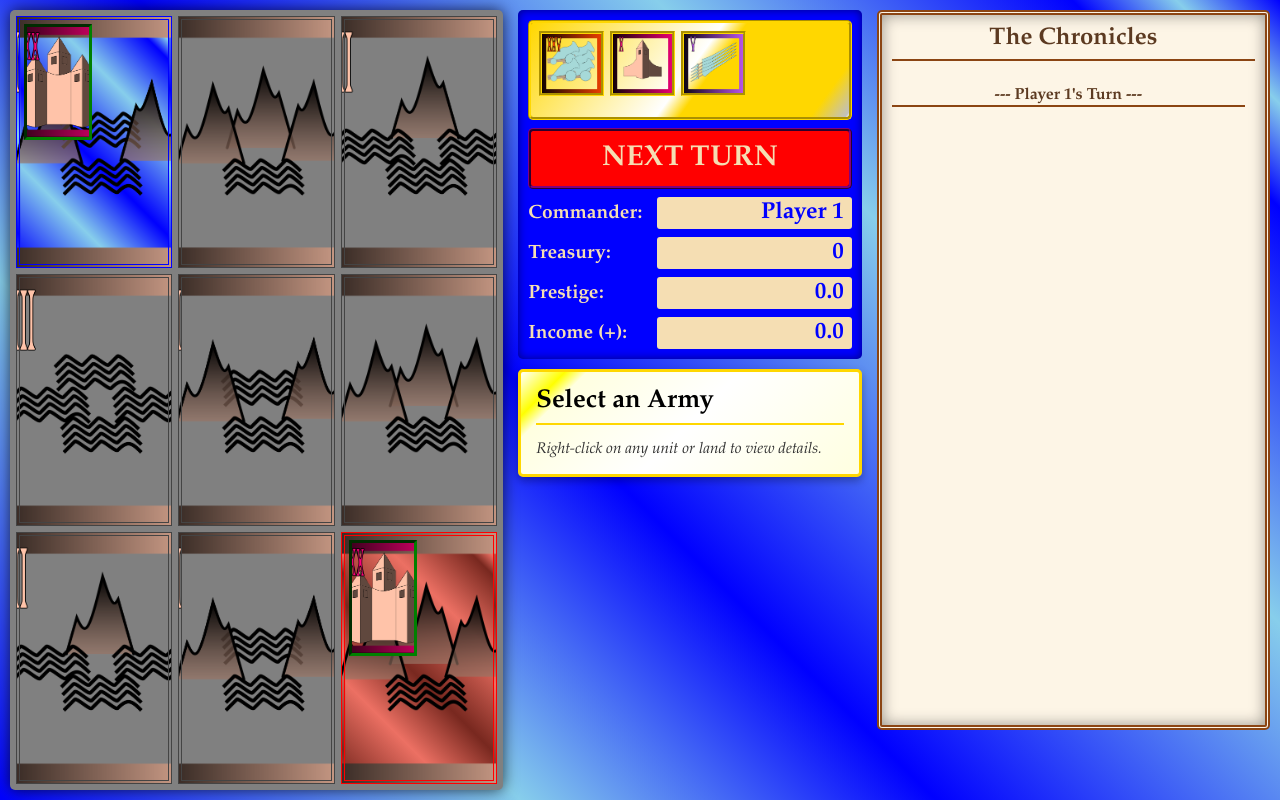
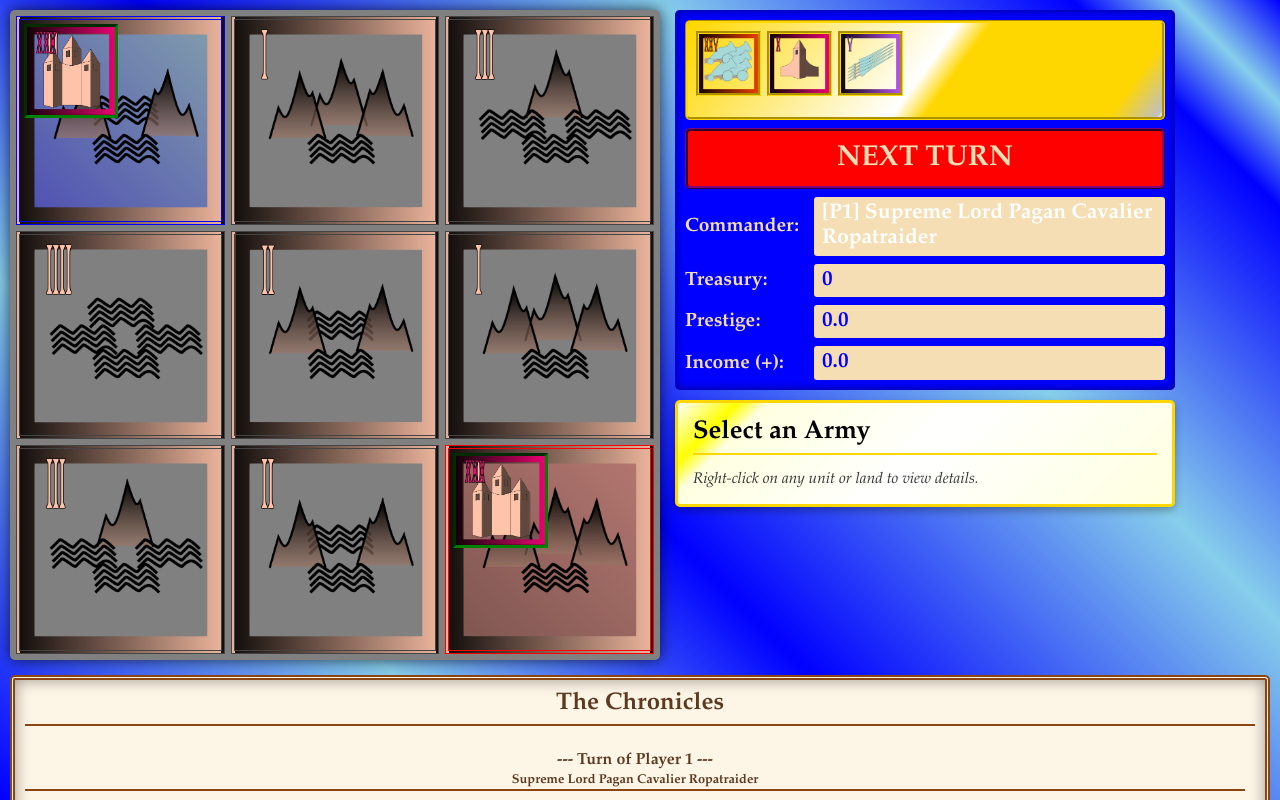
Before and after one commit to DvaidCh/LordsAndLands-Lands-of-Mercenaries, a plain HTML site: page index.html in a window 1280 px wide. Shown: the top 800 px of the page. Drawn offline with Linux system fonts and the light colour scheme.

Commit message:
Update index.html

```diff
--- a/index.html
+++ b/index.html
@@ -20,7 +20,7 @@
 			-webkit-user-select: none;
 		}
 
-		/* Game Board - Adaptive CSS Grid */
+		/* Game Board - Rigid Perfect Squares */
 		#lands {
 			display: grid;
 			grid-template-columns: repeat(3, 1fr);
@@ -28,18 +28,19 @@
 			gap: 6px;
 			background: grey;
 			padding: 6px;
-			flex: 1 1 450px; /* Adapts to available space */
+			flex: 0 1 650px; /* Adapts to space but caps out */
+			width: 100%;
 			max-width: 800px;
-			aspect-ratio: 1; /* Keeps the board perfectly square */
+			aspect-ratio: 1 / 1; /* FORCES PERFECT SQUARE */
 			box-shadow: 0 0 15px rgba(0,0,0,0.7);
 			border-radius: 5px;
+			align-self: flex-start;
 		}
 
 		.land {
 			border: 4px double #444;
-			background-size: cover, cover; /* Covers both the image and the gradient layers */
+			background-size: cover, cover; /* Top layer: image, Bottom layer: faction flag */
 			background-position: center;
-			/* Strict 2x2 grid so cards take up exactly ~1/4 of the land each */
 			display: grid;
 			grid-template-columns: repeat(2, 1fr);
 			grid-template-rows: repeat(2, 1fr);
@@ -48,6 +49,7 @@
 			overflow: hidden;
 			position: relative;
 			transition: transform 0.1s;
+			aspect-ratio: 1 / 1; /* FORCES PERFECT SQUARE */
 		}
 
 		.card {
@@ -58,6 +60,7 @@
 			background-size: cover;
 			background-position: center;
 			transition: filter 0.2s;
+			aspect-ratio: 1 / 1; /* FORCES PERFECT SQUARE */
 		}
 		.card:hover { filter: brightness(1.2); }
 
@@ -82,7 +85,7 @@
 		}
 
 		#shop .card {
-			width: 65px; /* Fixed size in shop to keep UI clean */
+			width: 65px;
 			height: 65px;
 			border: 3px groove gold;
 		}
@@ -109,10 +112,12 @@
 		.outp {
 			display: inline-block;
 			background: wheat;
-			padding: 2px 8px;
+			padding: 4px 8px;
 			border-radius: 3px;
-			font-size: 1.2em;
-			text-align: right;
+			font-size: 1.1em;
+			text-align: left;
+			color: #222;
+			line-height: 1.2;
 		}
 
 		#nxtTurnButton {
@@ -157,7 +162,7 @@
 			flex-direction: column;
 			padding: 10px;
 			box-shadow: inset 0 0 15px rgba(0,0,0,0.4);
-			height: 90vh; /* Adapts vertically */
+			height: 90vh;
 			max-height: 800px;
 		}
 
@@ -181,12 +186,11 @@
 		.chronicle-entry i { color: #8b0000; font-weight: bold; font-style: normal; }
 		.chronicle-entry .leader { color: #4b0082; font-weight: bold; text-decoration: underline; }
 
-		/* Dynamics States */
 		.inactive { border: 3px outset gray; filter: grayscale(50%); }
-
 	</style>
 	<script type="text/javascript">
-		// Helper to format epic names naturally
+		var gameEnded = false;
+
 		function toTitleCase(str) {
 			return str.replace(/\w\S*/g, function(txt) {
 				let lower = txt.toLowerCase();
@@ -195,7 +199,6 @@
 			}).replace(/\s+/g, ' ').trim();
 		}
 
-		// EPIC NAME GENERATORS (With recursive depth!)
 		landnames={prename:[],prefix:[],name:[],midfix:[],postfix:[],postname:[]};
 		landnames.prename.push("Villa ","Duchy ", "Monte ", "Terra ","");
 		landnames.prefix.push("Los-","Des-","San-","Sain-","Casta-","Vila-","Monte-","Bel-","Nuo-","");
@@ -205,7 +208,6 @@
 
 		function genLandName(depth = 0){
 			var name = landnames.prename[Math.floor(Math.random()*landnames.prename.length)]+landnames.prefix[Math.floor(Math.random()*landnames.prefix.length)]+landnames.name[Math.floor(Math.random()*landnames.name.length)]+landnames.midfix[Math.floor(Math.random()*landnames.midfix.length)]+landnames.postfix[Math.floor(Math.random()*landnames.postfix.length)];
-
 			if (depth < 2) {
 				if(Math.random() < 0.3) name += " of " + genSquadName(depth + 1);
 				else if(Math.random() < 0.3) name += " of " + genPersonalName(depth + 1);
@@ -225,7 +227,6 @@
 			var name = personalnames.prefix[Math.floor(Math.random()*personalnames.prefix.length)]+personalnames.name[Math.floor(Math.random()*personalnames.name.length)]+ personalnames.midfix[Math.floor(Math.random()*personalnames.midfix.length)]+personalnames.postfix[Math.floor(Math.random()*personalnames.postfix.length)];
 			name = name.charAt(0).toUpperCase() + name.substr(1);
 			name = personalnames.pretitle[Math.floor(Math.random()*personalnames.pretitle.length)]+personalnames.title[Math.floor(Math.random()*personalnames.title.length)]+name;
-
 			if (depth < 2) {
 				if(Math.random() < 0.35) name += " de " + genLandName(depth + 1);
 				else if(Math.random() < 0.35) name += " from " + genSquadName(depth + 1);
@@ -240,34 +241,29 @@
 
 		function genSquadName(depth = 0){
 			var name = squadnames.pretitle[Math.floor(Math.random()*squadnames.pretitle.length)]+squadnames.title[Math.floor(Math.random()*squadnames.title.length)];
-
 			if (depth < 2) {
 				let roll = Math.random();
 				if(roll < 0.33) name += " of " + squadnames.owner[Math.floor(Math.random()*squadnames.owner.length)];
 				else if(roll < 0.66) name += " of " + genPersonalName(depth + 1);
-
 				if(Math.random() < 0.3) name += " de " + genLandName(depth + 1);
 			}
 			return toTitleCase(name);
 		}
 
-		// PROCEDURAL VOCABULARY ARRAYS
-		howword=["easy ","heavy ","hard ","free ", "bloody ","lawfull ","chaotic ","dangerous ","peaceful ","doomed ","unknown ",""];
+		howword=["easy ","heavy ","hard ","free ", "bloody ","lawful ","chaotic ","dangerous ","peaceful ","doomed ","unknown ",""];
 		how1=["successfully ", "lawfully ","had shown their @pretitle when they ","had shown their love to @owner when they ","kidnapped @person just before they ", ""];
 		how2=["with @word casualties", "by paying @word price","without any honor","by having @word adventure","now and for all","with help @word of @squad",", dooming the @pretitle@title of @land"," and cleared the @land from @squad", ""];
 
 		actions={move:[],conquer:[],kill:[],die:[],damage:[],buy:[]}
 		actions.move.push("@who @how1 moved to @what, @how2","@who @how2 @how1 had finished their trip to @what","it had taken not much time for @who to reach the @what","@leader @how1 leaded his @who to @what");
-		actions.conquer.push("@leader claimed his rights on @what, with @word help of his @who","@pretitle@title of @what is now in @word hands of @leader, thanks to @who","@who now @word judgeing the @pretitle@title of @what","attack on @land of @who finished in @word conquest, @how2");
+		actions.conquer.push("@leader claimed his rights on @what, with @word help of his @who","@pretitle@title of @what is now in @word hands of @leader, thanks to @who","@who now @word judging the @pretitle@title of @what","attack on @land of @who finished in @word conquest, @how2");
 		actions.kill.push("@what is now @word dead @how2 by @who","@who @how1 finished the lives of @what @how2, by will of @leader");
 		actions.die.push("@who @how1 ended their lives in hands of @what @how2","most of @leader's @who @how1 deserted @how2 by seeing the @what @word power");
 		actions.damage.push("@who @how1 damaged the @what, @how2","raid of @who, @how1 leaded by @leader, ended in @word damage to @what @how2","attack of @leader with his @who @how1 had no result except @word damage to @what, @how2");
-		actions.buy.push("@leader hired @who @how2", "@who @how1 signed a bloody contract with @leader @how2");
+		actions.buy.push("@leader hired @who @how2", "@who @how1 signed a bloody contract with @leader @how2", "@leader integrated @who into the ranks @how2");
 
-		// TEXT GENERATOR ENGINE
 		function genJournalText(actionList, whoName, whatName, leaderName) {
 			let str = actionList[Math.floor(Math.random() * actionList.length)];
-
 			let iterations = 0;
 			while (str.match(/@[a-z0-9]+/i) && iterations < 10) {
 				str = str.replace(/@word/g, () => howword[Math.floor(Math.random()*howword.length)]);
@@ -279,23 +275,40 @@
 				str = str.replace(/@land/g, () => genLandName());
 				str = str.replace(/@owner/g, () => squadnames.owner[Math.floor(Math.random()*squadnames.owner.length)]);
 				str = str.replace(/@person/g, () => genPersonalName());
-
 				str = str.replace(/@who/g, "<b>" + whoName + "</b>");
 				str = str.replace(/@what/g, "<i>" + whatName + "</i>");
 				str = str.replace(/@leader/g, "<span class='leader'>" + leaderName + "</span>");
 				iterations++;
 			}
-
 			str = str.replace(/\s+/g, ' ').replace(/\s+,/g, ',').trim();
 			str = str.charAt(0).toUpperCase() + str.slice(1);
 			return str;
 		}
 
-		// LOGGING
 		function logToChronicles(text) {
 			let c = document.getElementById("chronicles");
 			c.innerHTML += `<div class="chronicle-entry">${text}</div>`;
 			c.scrollTop = c.scrollHeight;
+		}
+
+		function declareGameEnd(winnerStr) {
+			gameEnded = true;
+			let c = document.getElementById("chronicles");
+			let endHtml = `
+				<div style="text-align:center; font-size: 1.5em; color: darkred; margin-top: 25px; border-top: 3px double darkred; padding-top: 15px;">
+					<b>The War has Ended!</b><br/><span style="font-size: 0.8em;">${winnerStr}</span>
+				</div>
+				<div style="text-align:center; margin-top: 20px; margin-bottom: 20px;">
+					<button onclick="location.reload()" style="padding: 12px 24px; font-size: 1.2em; cursor: pointer; background: gold; border: 3px solid #8b4513; font-weight: bold; border-radius: 8px; box-shadow: 0 4px 6px rgba(0,0,0,0.3);">Restart Game</button>
+				</div>
+			`;
+			c.innerHTML += endHtml;
+			c.scrollTop = c.scrollHeight;
+
+			// Disable next turn button
+			let btn = document.getElementById("nxtTurnButton");
+			btn.style.pointerEvents = "none";
+			btn.style.filter = "grayscale(100%)";
 		}
 
 		function getHighestOfficer(land, defaultCard) {
@@ -439,18 +452,18 @@
 		}
 
 		function conquer(byWhom,what){
-			what.className="land "+what.type+what.power+' '+byWhom.name;
+			what.className="land "+what.type+what.power+' faction-'+byWhom.id;
 			what.owner=byWhom;
 
-			// Top layer: The semi-transparent PNG image. Bottom layer: The faction flag gradient.
+			// Top layer: The transparent PNG image. Bottom layer: The faction flag gradient.
 			let imgUrl = "url('https://raw.githubusercontent.com/DvaidCh/LordsAndLands-Lands-of-Mercenaries/main/land" + what.power + ".png')";
 
-			if(byWhom==player1){
-				what.style.backgroundImage = imgUrl + ", linear-gradient(45deg,blue 0%,skyblue 25%,blue 45%,skyblue 70%,blue 90%,skyblue 95%,blue 100%)";
+			if(byWhom.id == "player1"){
+				what.style.backgroundImage = imgUrl + ", linear-gradient(45deg, rgba(0,0,255,0.4) 0%, rgba(135,206,235,0.4) 100%)";
 				what.style.borderColor = "blue";
 			}
-			if(byWhom==player2){
-				what.style.backgroundImage = imgUrl + ", linear-gradient(45deg,#78281F 0%,#EC7063 25%,#78281F 45%,#EC7063 70%,#78281F 90%,#EC7063 95%,#78281F 100%)";
+			if(byWhom.id == "player2"){
+				what.style.backgroundImage = imgUrl + ", linear-gradient(45deg, rgba(120,40,31,0.5) 0%, rgba(236,112,99,0.5) 100%)";
 				what.style.borderColor = "red";
 			}
 			PlayerPanelUpdate();
@@ -513,14 +526,15 @@
 			}
 
 			crd.onclick=function(event){
+				if(gameEnded) return;
 				if(event) event.cancelBubble=true; else window.event.cancelBubble=true;
 				noMovesTurns=0;
 
 				if(this.type!="land"){
-					if((this.parentElement.className.includes(currentplayer.name)&&!this.className.includes("inactive")) || (this.parentElement.id=="shop"&&currentplayer.coins>=this.power)){
+					if((this.parentElement.className.includes('faction-'+currentplayer.id) && !this.className.includes("inactive")) || (this.parentElement.id=="shop"&&currentplayer.coins>=this.power)){
 						currentcard = this; updateTitles(); currCardInfo(currentcard); return;
 					};
-					if(currentcard!=null && !this.parentElement.className.includes(currentplayer.name) && currentcard.parentElement.id!="shop" && checkDistance(currentcard,this)){
+					if(currentcard!=null && !this.parentElement.className.includes('faction-'+currentplayer.id) && currentcard.parentElement.id!="shop" && checkDistance(currentcard,this)){
 						let bestOfficer = getHighestOfficer(currentcard.parentElement, currentcard);
 						if(currentcard.do(currentcard,this, bestOfficer)=="mek") return;
 						cardDone(); updateTitles(); return;
@@ -558,8 +572,10 @@
 						cardDone(); updateTitles(); return;
 					}
 					if(currentcard.parentElement.id=="shop"&&this.childElementCount<this.power){
-						let playerLeaderTitle = "Lord " + currentplayer.name.replace("player", "Player ");
-						logToChronicles(genJournalText(actions.buy, currentcard.name, this.name, playerLeaderTitle));
+						// IMPORTANT FIX: Scan the TARGET land for the strongest officer to do the hiring!
+						let bestOfficer = getHighestOfficer(this, {officer: currentplayer.name});
+						logToChronicles(genJournalText(actions.buy, currentcard.name, this.name, bestOfficer));
+
 						this.appendChild(currentcard);
 						currentplayer.coins-=currentcard.power;
 						currentplayer.score-=currentcard.power/protectionModifier;
@@ -571,21 +587,25 @@
 		};
 
 		function PlayerPanelUpdate(){
-			playerPanel.playerName.innerHTML=currentplayer.name.replace("player", "Player ");
+			// Display the UI text with P1/P2 prefix for clarity
+			let prefix = currentplayer.id === "player1" ? "[P1] " : "[P2] ";
+			playerPanel.playerName.innerHTML= prefix + currentplayer.name;
+
 			playerPanel.playerCoins.innerHTML=currentplayer.coins;
 			playerPanel.playerScore.innerHTML=currentplayer.score.toFixed(1);
 			playerPanel.nextTurnCoins.innerHTML=nextTurnCoins.toFixed(1);
+
 			if(currentplayer==player1){
 				document.body.style.backgroundImage="linear-gradient(45deg,blue 0%,skyblue 25%,blue 45%,skyblue 70%,blue 90%,skyblue 95%,blue 100%)";
 				playerPanel.style.background="blue";
 				nxtTurnButton.style.background="red";
-				playerPanel.playerName.style.color="blue"; playerPanel.playerScore.style.color="blue"; playerPanel.playerCoins.style.color="blue"; playerPanel.nextTurnCoins.style.color="blue";
+				playerPanel.playerName.style.color="white"; playerPanel.playerScore.style.color="blue"; playerPanel.playerCoins.style.color="blue"; playerPanel.nextTurnCoins.style.color="blue";
 			}
 			if(currentplayer==player2){
 				document.body.style.backgroundImage="linear-gradient(45deg,#78281F 0%,#EC7063 25%,#78281F 45%,#EC7063 70%,#78281F 90%,#EC7063 95%,#78281F 100%)";
 				playerPanel.style.background="red";
 				nxtTurnButton.style.background="blue";
-				playerPanel.playerName.style.color="red"; playerPanel.playerScore.style.color="red"; playerPanel.playerCoins.style.color="red"; playerPanel.nextTurnCoins.style.color="red";
+				playerPanel.playerName.style.color="white"; playerPanel.playerScore.style.color="red"; playerPanel.playerCoins.style.color="red"; playerPanel.nextTurnCoins.style.color="red";
 			}
 		}
 
@@ -604,8 +624,8 @@
 					if(lands[i][j].owner==player2) Score2+=landscore+armyscore;
 				}
 			}
-			if(Score1>Score2){return "Player 1"};
-			if(Score1<Score2){return "Player 2"};
+			if(Score1>Score2){return player1};
+			if(Score1<Score2){return player2};
 			return "Draw";
 		}
 
@@ -614,13 +634,22 @@
 		}
 
 		function nextTurn(){
-			if(noMovesTurns>=5){alert(WinnerIs() + " is the winner!"); document.location.reload()}
+			if(gameEnded) return;
+
+			if(noMovesTurns>=5){
+				let winner = WinnerIs();
+				let winnerStr = (winner === "Draw") ? "The War ends in a stalemate." : winner.name + " stands victorious over the ashes!";
+				declareGameEnd(winnerStr);
+				return;
+			}
 			noMovesTurns++;
 			countOf1=0; countOf2=0;
 
 			let c = document.getElementById("chronicles");
 			if(c) {
-				c.innerHTML += `<div style="text-align:center; font-weight:bold; margin: 15px 0; color:#5c3a21; border-bottom: 2px solid #8b4513;">--- ${currentplayer.name === "player1" ? "Player 2" : "Player 1"}'s Turn ---</div>`;
+				let nextId = currentplayer.id === "player1" ? "Player 2" : "Player 1";
+				let nextName = currentplayer.id === "player1" ? player2.name : player1.name;
+				c.innerHTML += `<div style="text-align:center; font-weight:bold; margin: 15px 0; color:#5c3a21; border-bottom: 2px solid #8b4513;">--- Turn of ${nextId} ---<br/><span style="font-size: 0.8em;">${nextName}</span></div>`;
 				c.scrollTop = c.scrollHeight;
 			}
 
@@ -639,8 +668,9 @@
 				}
 			}
 			updateTitles();
-			if(countOf1==0){alert("Player 2 is winner!"); document.location.reload()};
-			if(countOf2==0){alert("Player 1 is winner!"); document.location.reload()}
+
+			if(countOf1==0){ declareGameEnd(player2.name + " has conquered the entire realm!"); return; }
+			if(countOf2==0){ declareGameEnd(player1.name + " has conquered the entire realm!"); return; }
 
 			currentplayer.coins+=nextTurnCoins;
 			nextTurnCoins=0;
@@ -665,9 +695,10 @@
 		function randomsort(first,second){if(Math.random()>0.5)return 1;return -1};
 
 		startcoins=0;
-		player1={score:0,coins:startcoins, name:"player1"};
-		player2={score:0,coins:startcoins, name:"player2"};
-		nomads={score:0,coins:0,name:"nomads"}
+		// Initialize the players with Epic Names!
+		player1={id: "player1", score:0, coins:startcoins, name: "Supreme Lord " + genPersonalName(0)};
+		player2={id: "player2", score:0, coins:startcoins, name: "Supreme Lord " + genPersonalName(0)};
+		nomads={id: "nomads", score:0, coins:0, name:"nomads"}
 		nextTurnCoins=0;
 
 		cardstack=[createCard("canon",5),createCard("canon",10),createCard("canon",15),createCard("canon",25),createCard("castle",10),createCard("castle",20),createCard("castle",30),createCard("gun",1),createCard("gun",2),createCard("gun",3),createCard("gun",5),createCard("lance",1),createCard("lance",2),createCard("lance",3),createCard("lance",5),createCard("spear",1),createCard("spear",2),createCard("spear",3),createCard("spear",5)];
@@ -679,7 +710,6 @@
 		landwidth=3; landheight=3;
 		lands={width:landwidth,height:landheight};
 
-		// Grid Initialization
 		for (var i = 0; i < landwidth ; i++) {
 			lands[i]=[];
 			for (var j = 0; j < landheight; j++) {
@@ -691,10 +721,8 @@
 </head>
 <body>
 
-	<!-- Game Board Container -->
 	<div id="lands"></div>
 
-	<!-- Right Side Interactions -->
 	<div id="rightPanel">
 		<div id="playerPanel">
 			<div id="shop"></div>
@@ -715,7 +743,6 @@
 		</div>
 	</div>
 
-	<!-- Chronicles Manuscript Panel -->
 	<div id="chroniclesWrapper">
 		<h2>The Chronicles</h2>
 		<div id="chronicles"></div>
@@ -726,14 +753,13 @@
  shop.owner="shop";
  Lands=document.getElementById("lands");
  nxtTurnButton=document.getElementById("nxtTurnButton");
- currentplayer=player2; // Let nextTurn() setup Player 1
+ currentplayer=player2; // Let nextTurn() setup Player 1 on init
  playerPanel=document.getElementById("playerPanel");
  playerPanel.playerName=document.getElementById("playerName");
  playerPanel.playerCoins=document.getElementById("playerCoins");
  playerPanel.playerScore=document.getElementById("playerScore");
  playerPanel.nextTurnCoins=document.getElementById("nextTurnCoins");
 
- // Initial starting Fortresses for players
  conquer(player1, lands[0][0]);
  lands[0][0].appendChild(createCard("castle", 30));
 
@@ -742,7 +768,6 @@
 
  popCardForShop(); popCardForShop(); popCardForShop();
 
- // Append items into CSS Grid (y first, then x, to match original mathematical positions)
  for (var j = 0; j < lands.height; j++) {
 	for (var i = 0; i < lands.width; i++) {
 		var templand = lands[i][j];
```
